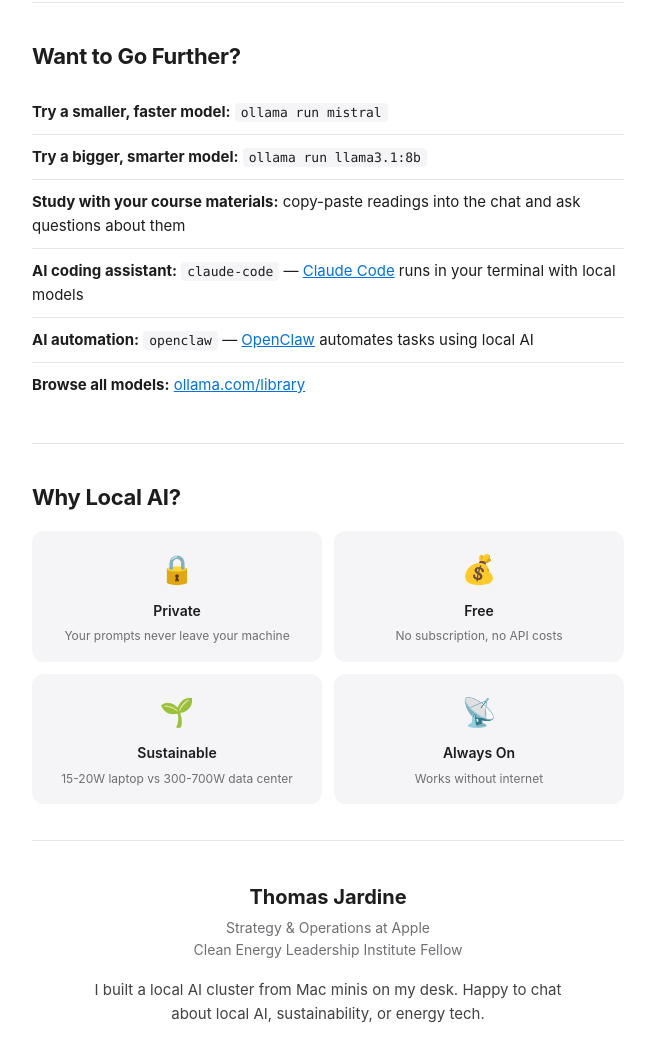
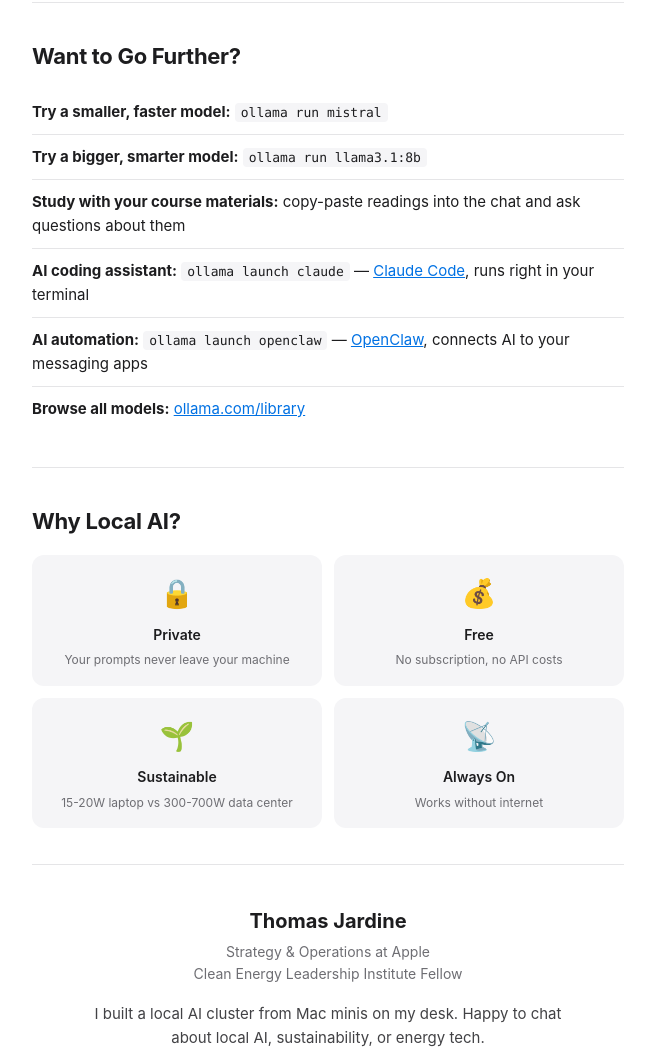
Before and after one commit to tom-jard/local-ai, a plain HTML site: page index.html in a window 1280 px wide. Shown: the part 1128-2177 px from the top of the page, without its empty margins (312-958 px from the left). Drawn offline with Linux system fonts and the light colour scheme.

Commit message:
Fix Claude Code and OpenClaw to use ollama launch commands

```diff
--- a/index.html
+++ b/index.html
@@ -387,8 +387,8 @@
       <li><strong>Try a smaller, faster model:</strong> <code>ollama run mistral</code></li>
       <li><strong>Try a bigger, smarter model:</strong> <code>ollama run llama3.1:8b</code></li>
       <li><strong>Study with your course materials:</strong> copy-paste readings into the chat and ask questions about them</li>
-      <li><strong>AI coding assistant:</strong> <code>claude-code</code> — <a href="https://github.com/anthropics/claude-code" target="_blank" style="color:#0071e3;">Claude Code</a> runs in your terminal with local models</li>
-      <li><strong>AI automation:</strong> <code>openclaw</code> — <a href="https://github.com/openclaw-ai/openclaw" target="_blank" style="color:#0071e3;">OpenClaw</a> automates tasks using local AI</li>
+      <li><strong>AI coding assistant:</strong> <code>ollama launch claude</code> — <a href="https://docs.ollama.com/integrations/claude-code" target="_blank" style="color:#0071e3;">Claude Code</a>, runs right in your terminal</li>
+      <li><strong>AI automation:</strong> <code>ollama launch openclaw</code> — <a href="https://docs.ollama.com/integrations/openclaw" target="_blank" style="color:#0071e3;">OpenClaw</a>, connects AI to your messaging apps</li>
       <li><strong>Browse all models:</strong> <a href="https://ollama.com/library" target="_blank" style="color:#0071e3;">ollama.com/library</a></li>
     </ul>
   </section>
```
